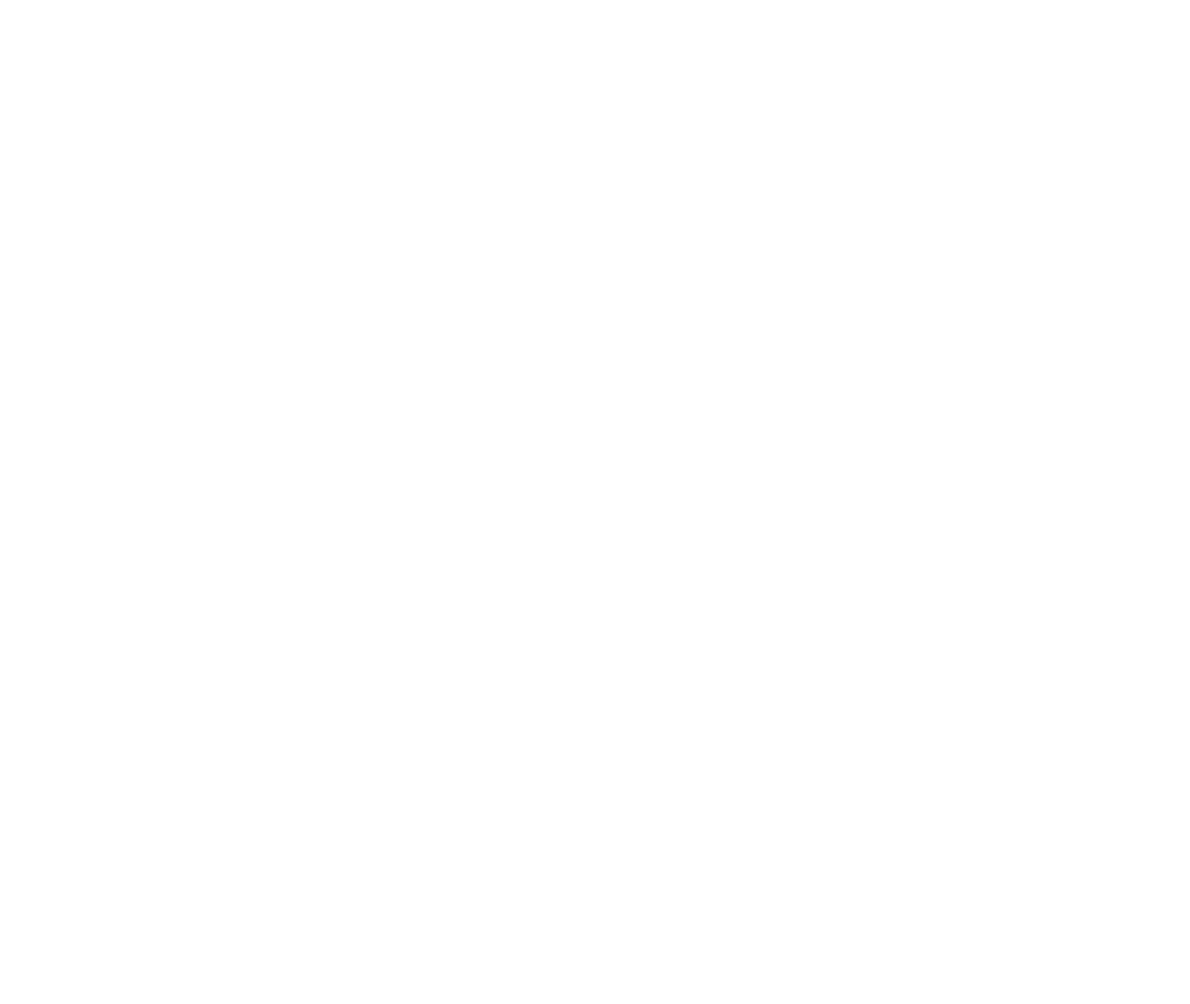
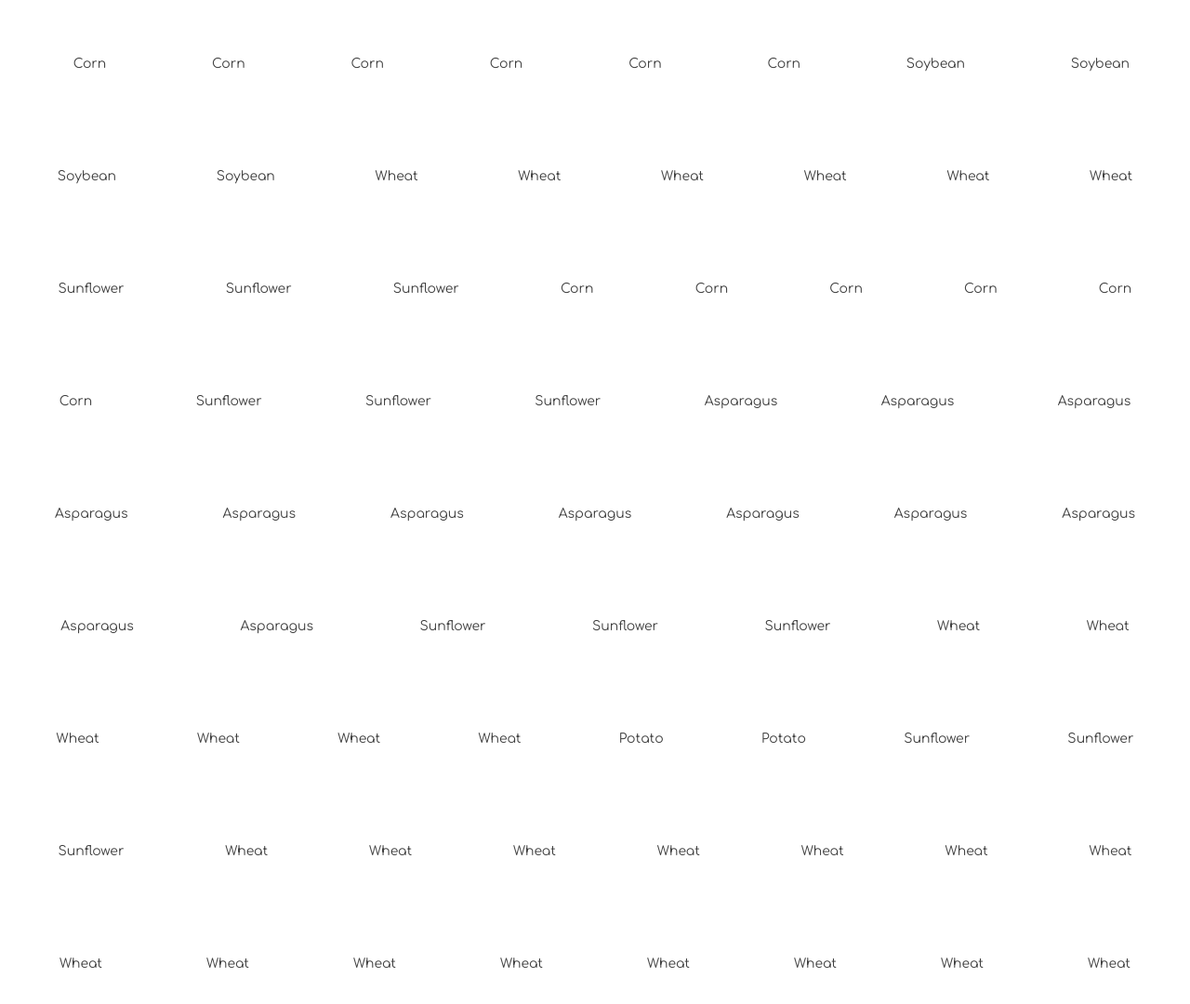
Before and after one commit to kohinrichs/modern-farmer, a website with bundled scripts: page src/index.html in a window 1280 px wide. Shown: the top 1080 px of the page at 93% size. Before the commit the page ends 800 px from the top, so only its background shows below. Built offline with nearby package versions, Linux system fonts and the light colour scheme; a web font is replaced by a local one.

Commit message:
Create catalog module.

```diff
--- a/src/index.html
+++ b/src/index.html
@@ -2,7 +2,7 @@
 <html lang="en">
     <head>
         <meta charset="utf-8">
-        <title>Nashville Software School</title>
+        <title>Nashville Software School - Modern Farm</title>
         <link rel="stylesheet" href="./styles/main.css">
     </head>
 
--- /dev/null
+++ b/src/scripts/catalog.js
@@ -0,0 +1,19 @@
+export const catalog = (harvestedPlants) => {
+
+    let catalogHtmlArray = [];
+
+    for (const plant of harvestedPlants) {
+
+
+        let itemHTML =
+            `<section class="plant">${plant.type}</section>`
+
+            catalogHtmlArray.push(itemHTML)
+    }
+    const catalogHTML = catalogHtmlArray.join("")
+
+    const contentElement = document.querySelector(".container")
+    contentElement.innerHTML += catalogHTML
+
+    return contentElement
+}
--- a/src/scripts/harvester.js
+++ b/src/scripts/harvester.js
@@ -3,7 +3,7 @@ export const harvestPlants = (plantArray) => {
     let harvestArray = []
 
     for (const seed of plantArray) {
-        if (seed.type === "corn") {
+        if (seed.type === "Corn") {
             let number = seed.output / 2
             for (let i = 0; i < number; i++){
                 harvestArray.push(seed)
--- a/src/scripts/main.js
+++ b/src/scripts/main.js
@@ -3,13 +3,17 @@ import { createPlan } from './plan.js'
 import { plantSeeds } from './tractor.js'
 import { usePlants } from './field.js'
 import { harvestPlants } from './harvester.js';
+import { catalog } from './catalog.js'
 
 const yearlyPlan = createPlan();
 console.log("This is the yearly plan: ", yearlyPlan);
 
 plantSeeds(yearlyPlan);
-export let finalField = usePlants();
+let finalField = usePlants();
 console.log("This is the final field:", finalField);
 
 
-console.log(harvestPlants(finalField));
+let finalHarvest = harvestPlants(finalField);
+console.log(finalHarvest);
+
+let finalCatalog = catalog(finalHarvest);
--- a/src/scripts/seeds/asparagus.js
+++ b/src/scripts/seeds/asparagus.js
@@ -1,6 +1,6 @@
 export const createAsparagus = () => {
     const asparagusValues = {
-        type: "asparagus",
+        type: "Asparagus",
         height: 24,
         output: 4,
     }
--- a/src/scripts/seeds/corn.js
+++ b/src/scripts/seeds/corn.js
@@ -1,12 +1,12 @@
 export const createCorn = () => {
     const cornValues = [
         {
-        type: "corn",
+        type: "Corn",
         height: 180,
         output: 6,
     },
     {
-        type: "corn",
+        type: "Corn",
         height: 180,
         output: 6,
     }
--- a/src/scripts/seeds/potato.js
+++ b/src/scripts/seeds/potato.js
@@ -1,6 +1,6 @@
 export const createPotato = () => {
     const potatoValues = {
-        type: "potato",
+        type: "Potato",
         height: 32,
         output: 2,
     }
--- a/src/scripts/seeds/soybean.js
+++ b/src/scripts/seeds/soybean.js
@@ -1,6 +1,6 @@
 export const createSoybean = () => {
     const soybeanValues = {
-        type: "soybean",
+        type: "Soybean",
         height: 20,
         output: 4,
     }
--- a/src/scripts/seeds/sunflower.js
+++ b/src/scripts/seeds/sunflower.js
@@ -1,6 +1,6 @@
 export const createSunflower = () => {
     const sunflowerValues = {
-        type: "sunflower",
+        type: "Sunflower",
         height: 380,
         output: 3,
     }
--- a/src/scripts/seeds/wheat.js
+++ b/src/scripts/seeds/wheat.js
@@ -1,6 +1,6 @@
 export const createWheat = () => {
     const wheatValues = {
-        type: "wheat",
+        type: "Wheat",
         height: 230,
         output: 6,
     }
--- a/src/styles/main.css
+++ b/src/styles/main.css
@@ -33,3 +33,12 @@ h1,h2,h3,h4,h5,h6 {
 .red {
     background-color: darksalmon;
 }
+.container {
+    display: flex;
+    justify-content: space-around;
+    flex-wrap: wrap;
+}
+.plant {
+    padding: 30px;
+    margin: 20px;
+}
```
